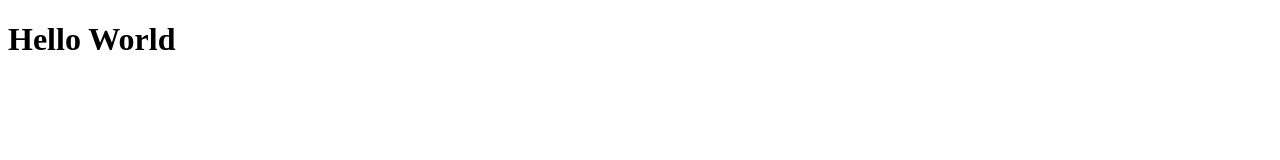
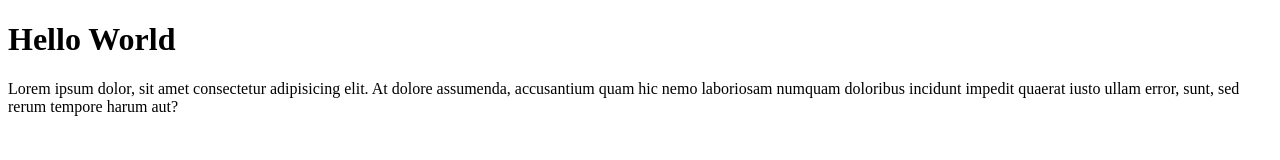
Before and after one commit to RidwanChip/Template-web, a plain HTML site: page index.html in a window 1280 px wide. Drawn offline with Linux system fonts and the light colour scheme.

Commit message:
menambahkan paragraf

```diff
--- a/index.html
+++ b/index.html
@@ -9,6 +9,8 @@
 
 <body>
     <h1>Hello World</h1>
+    <p>Lorem ipsum dolor, sit amet consectetur adipisicing elit. At dolore assumenda, accusantium quam hic nemo
+        laboriosam numquam doloribus incidunt impedit quaerat iusto ullam error, sunt, sed rerum tempore harum aut?</p>
 </body>
 
 </html>
```
